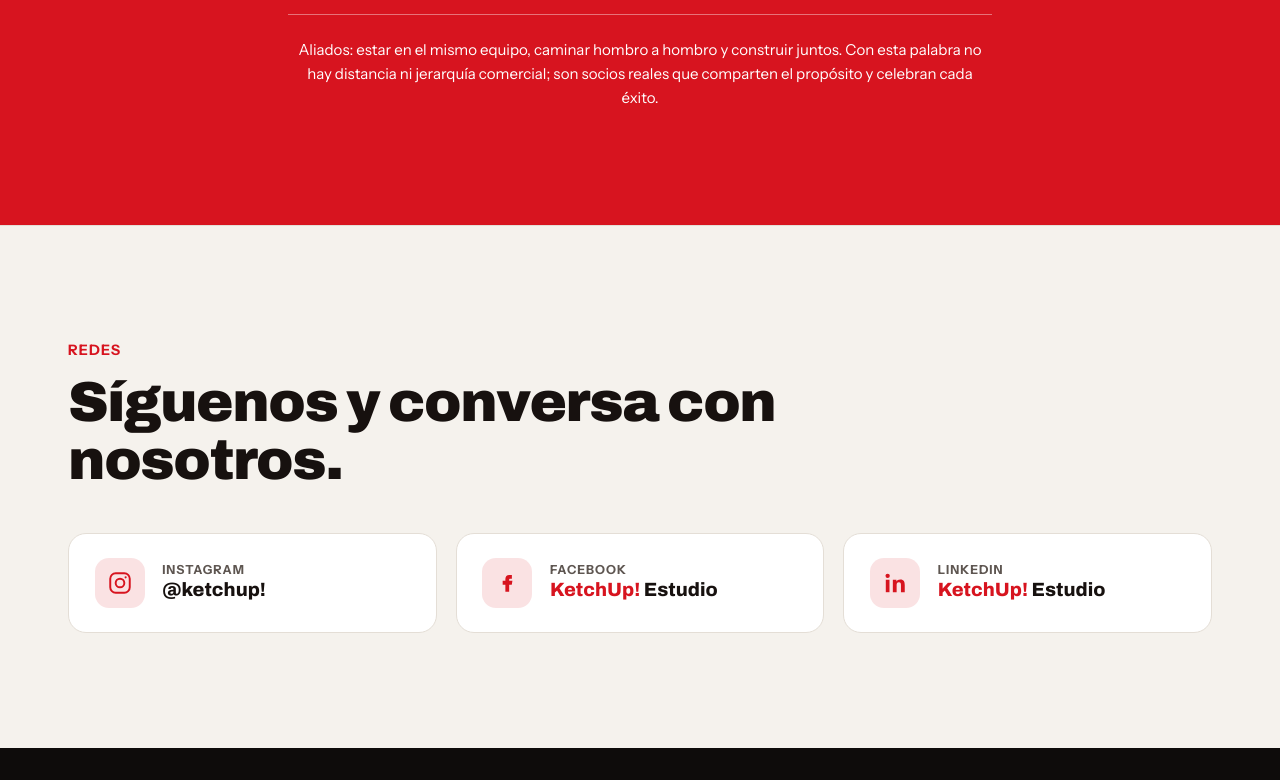
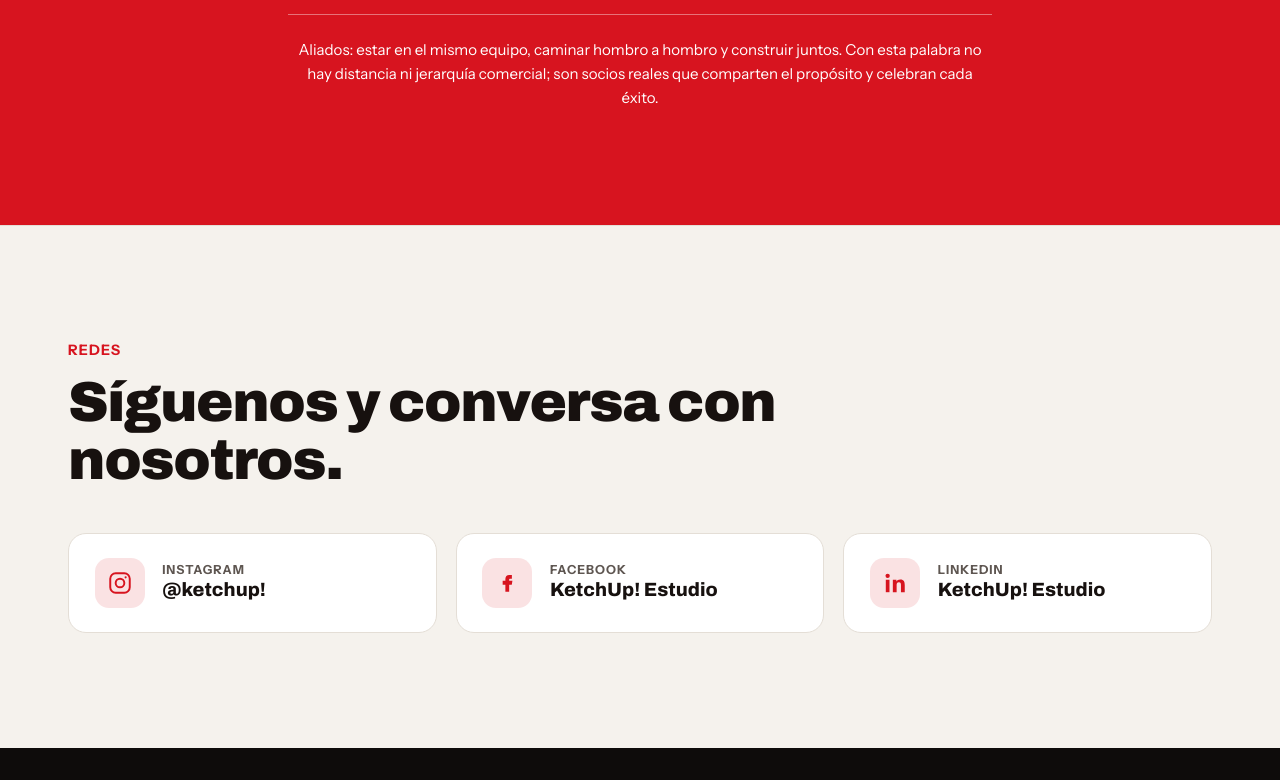
Before and after one commit to gmushart-source/ketchup-estudio, a plain HTML site: page index.html in a window 1280 px wide. Shown: the part 5706-6486 px from the top of the page. Drawn offline with Linux system fonts and the light colour scheme.

Commit message:
Update index.html

```diff
--- a/index.html
+++ b/index.html
@@ -235,7 +235,7 @@
     <div class="wrap">
       <p class="k rv">Objetivo y metas</p>
       <h2 class="rv">Ser la agencia creativa de referencia en la región central.</h2>
-      <p class="big rv">Consolidar a <span class="kr">KetchUp!</span> Estudio en Valencia, Carabobo, con relaciones de valor a largo plazo y resultados tangibles que demuestren cómo «El ingrediente secreto» impulsa la rentabilidad de las marcas.</p>
+      <p class="big rv">Consolidar a KetchUp! Estudio en Valencia, Carabobo, con relaciones de valor a largo plazo y resultados tangibles que demuestren cómo «El ingrediente secreto» impulsa la rentabilidad de las marcas.</p>
       <div class="steps">
         <div class="step rv">
           <h3>Corto plazo</h3>
@@ -262,7 +262,7 @@
         <div class="contact-card">
           <div class="contact-card-head">
             <div>
-              <span class="form-badge">Briefing Inicial · <span class="kr">KetchUp!</span> Estudio</span>
+              <span class="form-badge">Briefing Inicial · KetchUp! Estudio</span>
               <h3>Cuéntanos sobre tu marca</h3>
               <p>Completa los campos obligatorios (*) para agendar nuestra primera sesión de trabajo.</p>
             </div>
@@ -373,8 +373,8 @@
       </div>
       <div class="social-grid">
         <a class="social-card" data-url="" aria-label="KetchUp! en Instagram"><span class="sc-icon"><svg viewBox="0 0 24 24" width="26" height="26" aria-hidden="true" fill="none" stroke="currentColor" stroke-width="1.8"><rect x="3" y="3" width="18" height="18" rx="5"/><circle cx="12" cy="12" r="4"/><circle cx="17.2" cy="6.8" r="1" fill="currentColor" stroke="none"/></svg></span><span class="sc-info"><span class="sc-net">Instagram</span><strong>@ketchup!</strong></span><span class="sc-arrow" aria-hidden="true">&#8599;</span></a>
-        <a class="social-card" data-url="" aria-label="KetchUp! Estudio en Facebook"><span class="sc-icon"><svg viewBox="0 0 24 24" width="26" height="26" aria-hidden="true" fill="currentColor"><path d="M14 8h2.5V4.5H14C11.8 4.5 10.5 6 10.5 8.2V10H8v3.5h2.5V20H14v-6.5h2.4l.6-3.5H14V8.6c0-.4.2-.6.6-.6z"/></svg></span><span class="sc-info"><span class="sc-net">Facebook</span><strong><span class="kr">KetchUp!</span> Estudio</strong></span><span class="sc-arrow" aria-hidden="true">&#8599;</span></a>
-        <a class="social-card" data-url="" aria-label="KetchUp! Estudio en LinkedIn"><span class="sc-icon"><svg viewBox="0 0 24 24" width="26" height="26" aria-hidden="true" fill="currentColor"><rect x="3.5" y="9" width="3.4" height="11.5"/><circle cx="5.2" cy="5.4" r="2"/><path d="M10 9h3.3v1.6c.6-1 1.8-1.9 3.6-1.9 3.4 0 4.1 2.2 4.1 5.1v6.7h-3.5v-6c0-1.4 0-3.1-1.9-3.1s-2.1 1.5-2.1 3v6.1H10z"/></svg></span><span class="sc-info"><span class="sc-net">LinkedIn</span><strong><span class="kr">KetchUp!</span> Estudio</strong></span><span class="sc-arrow" aria-hidden="true">&#8599;</span></a>
+        <a class="social-card" data-url="" aria-label="KetchUp! Estudio en Facebook"><span class="sc-icon"><svg viewBox="0 0 24 24" width="26" height="26" aria-hidden="true" fill="currentColor"><path d="M14 8h2.5V4.5H14C11.8 4.5 10.5 6 10.5 8.2V10H8v3.5h2.5V20H14v-6.5h2.4l.6-3.5H14V8.6c0-.4.2-.6.6-.6z"/></svg></span><span class="sc-info"><span class="sc-net">Facebook</span><strong>KetchUp! Estudio</strong></span><span class="sc-arrow" aria-hidden="true">&#8599;</span></a>
+        <a class="social-card" data-url="" aria-label="KetchUp! Estudio en LinkedIn"><span class="sc-icon"><svg viewBox="0 0 24 24" width="26" height="26" aria-hidden="true" fill="currentColor"><rect x="3.5" y="9" width="3.4" height="11.5"/><circle cx="5.2" cy="5.4" r="2"/><path d="M10 9h3.3v1.6c.6-1 1.8-1.9 3.6-1.9 3.4 0 4.1 2.2 4.1 5.1v6.7h-3.5v-6c0-1.4 0-3.1-1.9-3.1s-2.1 1.5-2.1 3v6.1H10z"/></svg></span><span class="sc-info"><span class="sc-net">LinkedIn</span><strong>KetchUp! Estudio</strong></span><span class="sc-arrow" aria-hidden="true">&#8599;</span></a>
       </div>
     </div>
   </section>
```
